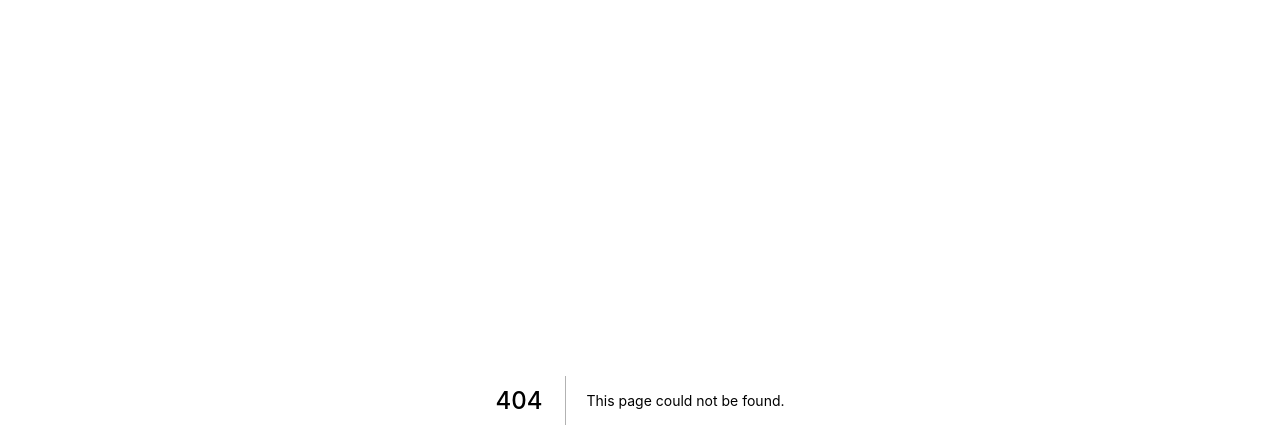
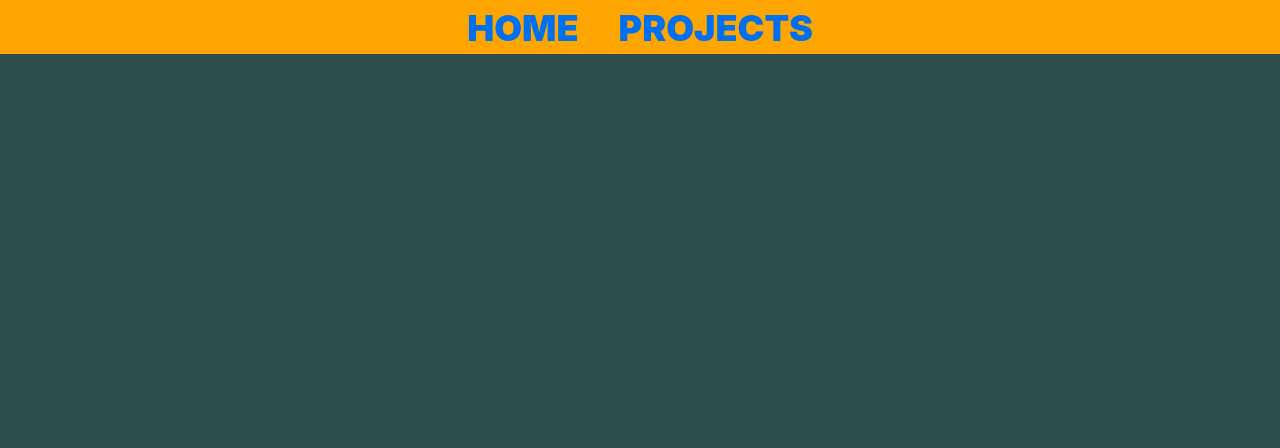
Before and after one commit to 87johnboyle/cs_website, a Next.js app: page /components/navbar in a window 1280 px wide. Before the commit this address had no page. Shown: the top 448 px of the page. Built offline with nearby package versions, Linux system fonts and the light colour scheme.

Commit message:
working with connecting bootstrap

```diff
--- a/package.json
+++ b/package.json
@@ -8,8 +8,10 @@
     "start": "next start"
   },
   "dependencies": {
+    "bootstrap": "^4.5.3",
     "next": "^10.0.0",
     "react": "16.13.1",
+    "react-bootstrap": "^1.4.0",
     "react-dom": "16.13.1"
   }
 }
--- /dev/null
+++ b/pages/_app.js
@@ -0,0 +1,9 @@
+import './styles/global.css'
+
+
+
+
+
+export default function App({ Component, pageProps }) {
+    return <Component {...pageProps} />
+  }
--- /dev/null
+++ b/pages/components/navbar.js
@@ -0,0 +1,23 @@
+
+import Link from 'next/link';
+import styles from '../styles/navbar.module.css'
+
+
+export default function NavBar({ children }) {
+    return (
+
+        <div className={styles.navbarPositionBackground}>
+             <Link  href="/"><a className={styles.navLink}> HOME</a></Link>
+            <Link  href="/components/projects"><a className={styles.navLink}>PROJECTS</a></Link>
+
+
+
+        </div>
+
+
+
+
+
+
+    )
+  }
--- a/pages/projects.js
+++ /dev/null
@@ -1,6 +0,0 @@
-export default function Projects() {
-    return (
-
-        <p>hello in projects</p>
-    )
-}
--- /dev/null
+++ b/pages/styles/global.css
@@ -0,0 +1,31 @@
+html,
+body {
+  padding: 0;
+  margin: 0;
+  font-family: -apple-system, BlinkMacSystemFont, Segoe UI, Roboto, Oxygen, Ubuntu,
+    Cantarell, Fira Sans, Droid Sans, Helvetica Neue, sans-serif;
+  line-height: 1.6;
+  font-size: 18px;
+
+
+
+  background-color: darkslategrey;
+}
+
+* {
+  box-sizing: border-box;
+}
+
+a {
+  color: #0070f3;
+  text-decoration: none;
+}
+
+a:hover {
+  text-decoration: underline;
+}
+
+img {
+  max-width: 100%;
+  display: block;
+}
--- /dev/null
+++ b/pages/styles/navbar.module.css
@@ -0,0 +1,26 @@
+.navbarPositionBackground{
+    background-color: orange;
+    margin: 0 auto;
+    text-align: center;
+    height: 3rem;
+
+}
+.navLink{
+  font-weight: 900;
+  font-size: 2rem;
+  padding: 5px 20px;
+  animation-name: example;
+  animation-duration: 1s;
+}
+.navLink:hover{
+    font-size: 1.7rem;
+    font-weight: 700;
+    text-decoration: none;
+}
+@keyframes example {
+    0%   {opacity:0;}
+    25%  {opacity:0.4;}
+    50%  {opacity:0.6;}
+    75%  {opacity:0.8;}
+    100% {opacity:1;}
+  }
```
Also changed, not shown: pages/components/layout.js (added, +11 -0 lines), pages/components/projects.js (added, +21 -0 lines), pages/index.js (+25 -6 lines), pages/styles/layout.module.css (added, +17 -0 lines), 1 other file (tests, documents, lock files or other folders).
